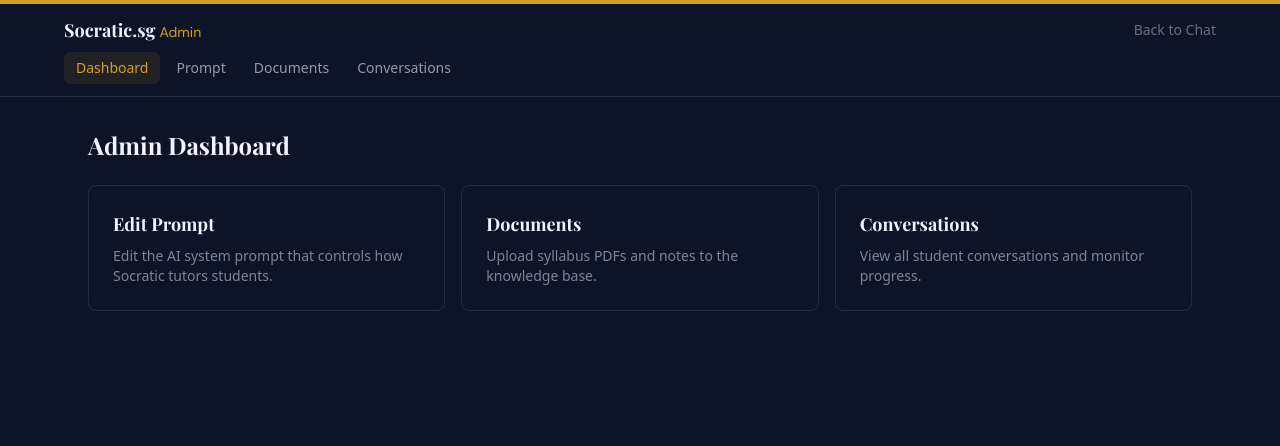
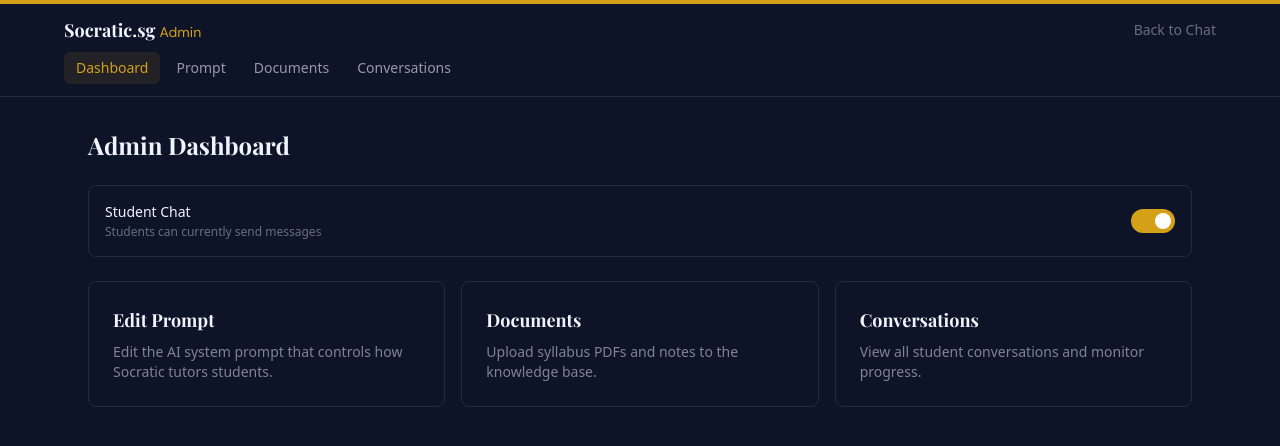
Before and after one commit to grandwizardluca/onboarding-ai, a Next.js app: page /admin in a window 1280 px wide. Shown: the top 446 px of the page. Built offline with nearby package versions, Linux system fonts and the light colour scheme; no server answers; a web font is replaced by a local one.

Commit message:
Add admin chat toggle

```diff
--- a/app/admin/page.tsx
+++ b/app/admin/page.tsx
@@ -1,9 +1,78 @@
+"use client";
+
 import Link from "next/link";
+import { useEffect, useState } from "react";
+import { useToast } from "@/components/ui/Toast";
 
 export default function AdminDashboard() {
+  const [chatEnabled, setChatEnabled] = useState(true);
+  const [toggling, setToggling] = useState(false);
+  const { showToast } = useToast();
+
+  useEffect(() => {
+    loadChatSetting();
+  }, []);
+
+  async function loadChatSetting() {
+    const res = await fetch("/api/admin/settings?key=student_chat_enabled");
+    if (res.ok) {
+      const data = await res.json();
+      setChatEnabled(data.value === true || data.value === "true");
+    }
+  }
+
+  async function handleToggle() {
+    setToggling(true);
+    const newValue = !chatEnabled;
+
+    const res = await fetch("/api/admin/settings", {
+      method: "PUT",
+      headers: { "Content-Type": "application/json" },
+      body: JSON.stringify({ key: "student_chat_enabled", value: newValue }),
+    });
+
+    if (res.ok) {
+      setChatEnabled(newValue);
+      showToast(
+        newValue ? "Student chat enabled" : "Student chat disabled",
+        "success"
+      );
+    } else {
+      showToast("Failed to update setting", "error");
+    }
+
+    setToggling(false);
+  }
+
   return (
     <div>
       <h2 className="font-serif text-2xl font-bold mb-6">Admin Dashboard</h2>
+
+      {/* Chat toggle */}
+      <div className="rounded-lg border border-foreground/10 p-4 mb-6 flex items-center justify-between">
+        <div>
+          <h3 className="text-sm font-medium">Student Chat</h3>
+          <p className="text-xs text-foreground/40 mt-0.5">
+            {chatEnabled
+              ? "Students can currently send messages"
+              : "Chat is disabled — students see a notice"}
+          </p>
+        </div>
+        <button
+          onClick={handleToggle}
+          disabled={toggling}
+          className={`relative inline-flex h-6 w-11 items-center rounded-full transition-colors ${
+            chatEnabled ? "bg-accent" : "bg-foreground/20"
+          } ${toggling ? "opacity-50" : ""}`}
+        >
+          <span
+            className={`inline-block h-4 w-4 transform rounded-full bg-white transition-transform ${
+              chatEnabled ? "translate-x-6" : "translate-x-1"
+            }`}
+          />
+        </button>
+      </div>
+
       <div className="grid grid-cols-1 md:grid-cols-3 gap-4">
         <Link
           href="/admin/prompt"
--- /dev/null
+++ b/app/api/admin/settings/route.ts
@@ -0,0 +1,59 @@
+import { NextRequest, NextResponse } from "next/server";
+import { createClient } from "@supabase/supabase-js";
+
+const supabase = createClient(
+  process.env.NEXT_PUBLIC_SUPABASE_URL!,
+  process.env.SUPABASE_SERVICE_ROLE_KEY!
+);
+
+export async function GET(request: NextRequest) {
+  const key = request.nextUrl.searchParams.get("key");
+
+  if (key) {
+    const { data, error } = await supabase
+      .from("settings")
+      .select("value")
+      .eq("key", key)
+      .single();
+
+    if (error) {
+      return NextResponse.json({ error: "Setting not found" }, { status: 404 });
+    }
+
+    return NextResponse.json({ key, value: data.value });
+  }
+
+  // Return all settings
+  const { data, error } = await supabase.from("settings").select("key, value");
+
+  if (error) {
+    return NextResponse.json(
+      { error: "Failed to fetch settings" },
+      { status: 500 }
+    );
+  }
+
+  return NextResponse.json(data);
+}
+
+export async function PUT(request: NextRequest) {
+  const { key, value } = await request.json();
+
+  if (!key) {
+    return NextResponse.json({ error: "Key is required" }, { status: 400 });
+  }
+
+  const { error } = await supabase
+    .from("settings")
+    .update({ value, updated_at: new Date().toISOString() })
+    .eq("key", key);
+
+  if (error) {
+    return NextResponse.json(
+      { error: "Failed to update setting" },
+      { status: 500 }
+    );
+  }
+
+  return NextResponse.json({ success: true });
+}
--- a/app/chat/[id]/page.tsx
+++ b/app/chat/[id]/page.tsx
@@ -13,11 +13,25 @@ export default function ConversationPage() {
   const [loading, setLoading] = useState(true);
   const [sending, setSending] = useState(false);
   const [streamingContent, setStreamingContent] = useState("");
+  const [chatDisabled, setChatDisabled] = useState(false);
   const supabase = createClient();
 
   useEffect(() => {
     loadMessages();
+    checkChatEnabled();
   }, [conversationId]);
+
+  async function checkChatEnabled() {
+    try {
+      const res = await fetch("/api/admin/settings?key=student_chat_enabled");
+      if (res.ok) {
+        const data = await res.json();
+        setChatDisabled(data.value === false || data.value === "false");
+      }
+    } catch {
+      // If we can't check, default to enabled
+    }
+  }
 
   async function loadMessages() {
     setLoading(true);
@@ -110,7 +124,15 @@ export default function ConversationPage() {
   return (
     <div className="flex flex-1 flex-col min-h-0">
       <MessageList messages={messages} streamingContent={streamingContent} />
-      <ChatInput onSend={handleSend} disabled={sending} />
+      {chatDisabled ? (
+        <div className="border-t border-foreground/10 px-4 py-4 text-center">
+          <p className="text-foreground/50 text-sm">
+            Chat is currently disabled by the administrator.
+          </p>
+        </div>
+      ) : (
+        <ChatInput onSend={handleSend} disabled={sending} />
+      )}
     </div>
   );
 }
```
Also changed, not shown: 1 other file (tests, documents, lock files or other folders).
